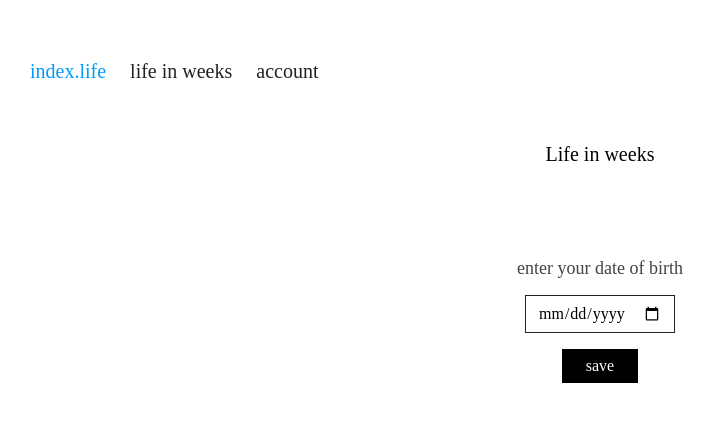
After one commit to CryptoNerf/index-life-local, a Flask app: page /life in a window 1280 px wide. The commit adds this page. Shown: the top 442 px of the page, without its empty margins (40-754 px from the left). Run offline with Flask 3, Linux system fonts and the light colour scheme.

Commit message:
addLifeInWeeks

```diff
--- a/app/models.py
+++ b/app/models.py
@@ -40,6 +40,7 @@ class UserProfile(db.Model):
     username = db.Column(db.String(100), nullable=False, default='User')
     email = db.Column(db.String(120), nullable=True)
     photo_filename = db.Column(db.String(255), nullable=True)
+    birthdate = db.Column(db.Date, nullable=True)
     created_at = db.Column(db.DateTime, default=datetime.utcnow)
 
     def __repr__(self):
--- a/app/routes.py
+++ b/app/routes.py
@@ -264,6 +264,16 @@ def account():
         profile.username = request.form.get('username', 'User')
         profile.email = request.form.get('email', '')
 
+        # Handle birthdate
+        birthdate_str = request.form.get('birthdate', '').strip()
+        if birthdate_str:
+            try:
+                profile.birthdate = datetime.strptime(birthdate_str, '%Y-%m-%d').date()
+            except ValueError:
+                flash('Invalid birth date format', 'error')
+        else:
+            profile.birthdate = None
+
         # Handle photo upload
         if 'photo' in request.files:
             file = request.files['photo']
@@ -339,6 +349,57 @@ def stats():
                          year=year)
 
 
+@bp.route('/life')
+def life_calendar():
+    """Life in weeks calendar page"""
+    profile = UserProfile.query.first()
+    birthdate = profile.birthdate if profile else None
+
+    weeks_lived = None
+    current_week_index = None
+
+    if birthdate:
+        today = date.today()
+        if birthdate <= today:
+            days = (today - birthdate).days
+            weeks_lived = days // 7
+            current_week_index = min(weeks_lived, 80 * 52 - 1)
+
+    show_change_form = 'change' in request.args
+
+    return render_template('life_calendar.html',
+                           birthdate=birthdate,
+                           weeks_lived=weeks_lived,
+                           current_week_index=current_week_index,
+                           show_change_form=show_change_form)
+
+
+@bp.route('/life/set-birthdate', methods=['POST'])
+def life_set_birthdate():
+    """Save birthdate from the life calendar prompt form"""
+    birthdate_str = request.form.get('birthdate', '').strip()
+    if birthdate_str:
+        try:
+            bd = datetime.strptime(birthdate_str, '%Y-%m-%d').date()
+        except ValueError:
+            flash('Invalid date format', 'error')
+            return redirect(url_for('main.life_calendar'))
+
+        profile = UserProfile.query.first()
+        if not profile:
+            profile = UserProfile(username='User', email='')
+            db.session.add(profile)
+
+        profile.birthdate = bd
+        try:
+            db.session.commit()
+        except Exception as e:
+            db.session.rollback()
+            flash(f'Error saving birthdate: {e}', 'error')
+
+    return redirect(url_for('main.life_calendar'))
+
+
 @bp.route('/export/markdown')
 def export_markdown():
     """Export all diary entries to Markdown format"""
--- /dev/null
+++ b/app/static/css/life_calendar.css
@@ -0,0 +1,316 @@
+/* ========== Base ========== */
+body {
+  font-family: 'Times New Roman', Times, serif;
+  background: #fff;
+  margin: 0;
+  padding: 0;
+}
+
+.main-header { width: 100%; }
+
+.top-menu {
+  display: flex;
+  gap: 24px;
+  font-size: 20px;
+  margin-top: 60px;
+  margin-left: 70px;
+}
+
+.menu-link {
+  color: #222;
+  text-decoration: none;
+  font-family: inherit;
+  transition: color 0.2s;
+}
+.menu-link:hover { text-decoration: underline; }
+.index-link { color: #009AFA; }
+
+/* ========== Page Layout ========== */
+.life-page {
+  display: flex;
+  flex-direction: column;
+  align-items: center;
+  padding: 40px 20px 60px;
+}
+
+.life-title {
+  font-size: 20px;
+  font-weight: normal;
+  margin-bottom: 32px;
+  text-align: center;
+}
+.life-title-print { display: none; }
+
+/* ========== No-birthdate form ========== */
+.birthdate-prompt {
+  display: flex;
+  flex-direction: column;
+  align-items: center;
+  gap: 16px;
+  margin-top: 60px;
+}
+
+.birthdate-prompt label {
+  font-size: 18px;
+  color: #444;
+}
+
+.birthdate-input {
+  font-family: 'Times New Roman', Times, serif;
+  font-size: 16px;
+  border: 1px solid #222;
+  padding: 8px 12px;
+  background: #fff;
+  outline: none;
+}
+
+.birthdate-input:focus { border-color: #000; }
+
+.life-btn {
+  font-family: 'Times New Roman', Times, serif;
+  font-size: 16px;
+  background: #000;
+  color: #fff;
+  border: none;
+  padding: 8px 24px;
+  cursor: pointer;
+}
+
+.life-btn-outline {
+  font-family: 'Times New Roman', Times, serif;
+  font-size: 14px;
+  background: #fff;
+  color: #222;
+  border: 1px solid #222;
+  padding: 6px 18px;
+  cursor: pointer;
+  text-decoration: none;
+  display: inline-block;
+}
+.life-btn-outline:hover { background: #222; color: #fff; }
+
+/* ========== Grid wrapper ========== */
+.life-grid-outer {
+  display: flex;
+  flex-direction: column;
+  align-items: flex-start;
+  margin-bottom: 24px;
+}
+
+/* Week column labels row */
+.week-labels-row {
+  display: flex;
+  align-items: center;
+  margin-bottom: 2px;
+}
+
+.row-label-spacer {
+  width: 28px;
+  flex-shrink: 0;
+}
+
+.week-label-cell {
+  width: 11px;
+  height: 14px;
+  flex-shrink: 0;
+  font-size: 14px;
+  color: #888;
+  text-align: center;
+  line-height: 14px;
+  margin: 0 1px;
+}
+
+/* Each year row */
+.year-row {
+  display: flex;
+  align-items: center;
+  margin-bottom: 1px;
+}
+
+.year-label {
+  width: 28px;
+  font-size: 14px;
+  color: #888;
+  text-align: right;
+  padding-right: 4px;
+  flex-shrink: 0;
+  line-height: 11px;
+}
+
+/* Individual cell */
+.life-cell {
+  width: 11px;
+  height: 11px;
+  border: 1px solid #222;
+  flex-shrink: 0;
+  margin: 0 1px;
+  box-sizing: border-box;
+}
+
+.life-cell.lived {
+  background: #000;
+  border-color: #000;
+}
+
+.life-cell.current-week {
+  background: #009AFA;
+  border-color: #000000;
+}
+
+/* ========== Stats line ========== */
+.life-stats {
+  font-size: 14px;
+  color: #666;
+  margin-top: 4px;
+  margin-bottom: 16px;
+  text-align: center;
+}
+
+/* ========== Actions ========== */
+.life-actions {
+  display: flex;
+  gap: 12px;
+  align-items: center;
+  margin-top: 8px;
+}
+
+/* ========== Print ========== */
+@media print {
+  @page {
+    size: A4;
+    margin: 18mm;
+  }
+
+  body {
+    margin: 0;
+    background: #fff;
+  }
+
+  .no-print {
+    display: none !important;
+  }
+
+  .life-page {
+    padding: 0;
+    margin: 0;
+  }
+
+  .life-title {
+    font-size: 14pt;
+    margin: 0 0 10mm 0;
+  }
+
+  .life-title-screen { display: none; }
+  .life-title-print { display: inline; }
+
+  .life-grid-outer {
+    align-items: center;
+    margin: 0;
+  }
+
+  .life-grid-outer {
+    --cell-size: 2mm;
+    --cell-gap: 0.7mm;
+    --label-width: 9mm;
+  }
+
+  .week-labels-row {
+    display: grid;
+    grid-template-columns: var(--label-width) repeat(52, var(--cell-size));
+    column-gap: var(--cell-gap);
+    align-items: end;
+    margin-bottom: var(--cell-gap);
+    justify-content: start;
+  }
+
+  .row-label-spacer {
+    width: var(--label-width);
+  }
+
+  .week-label-cell {
+    width: var(--cell-size);
+    height: 14px;
+    margin: 0;
+    font-size: 14px !important;
+    line-height: 1;
+    flex: 0 0 auto;
+    box-sizing: border-box;
+    color: #333;
+  }
+
+  .year-row {
+    display: grid;
+    grid-template-columns: var(--label-width) repeat(52, var(--cell-size));
+    column-gap: var(--cell-gap);
+    align-items: center;
+    margin-bottom: var(--cell-gap);
+    height: var(--cell-size);
+    justify-content: start;
+  }
+
+  .year-label {
+    width: var(--label-width);
+    padding-right: 2mm;
+    font-size: 14px !important;
+    color: #333;
+    line-height: 1;
+    height: var(--cell-size);
+    display: flex;
+    align-items: center;
+    justify-content: flex-end;
+    overflow: visible;
+  }
+
+  .life-cell {
+    width: var(--cell-size);
+    height: var(--cell-size);
+    margin: 0;
+    border: 0.25mm solid #000;
+    flex: 0 0 auto;
+    box-sizing: border-box;
+    -webkit-print-color-adjust: exact;
+    print-color-adjust: exact;
+  }
+
+  .life-cell.lived {
+    background: #000;
+    border-color: #000;
+    -webkit-print-color-adjust: exact;
+    print-color-adjust: exact;
+  }
+
+  .life-cell.current-week {
+    background: #fff;
+    border-color: #000;
+  }
+}
+
+/* ========== Mobile ========== */
+@media (max-width: 768px) {
+  .top-menu {
+    flex-direction: column;
+    align-items: center;
+    margin-left: 0;
+    margin-top: 30px;
+    padding: 0 20px;
+  }
+
+  .life-cell {
+    width: 6px;
+    height: 6px;
+    margin: 0;
+  }
+
+  .week-label-cell {
+    width: 6px;
+    margin: 0;
+    font-size: 7px;
+  }
+
+  .year-label {
+    font-size: 8px;
+    width: 20px;
+  }
+
+  .row-label-spacer { width: 20px; }
+}
--- a/app/templates/edit_day.html
+++ b/app/templates/edit_day.html
@@ -33,8 +33,8 @@
   <header class="main-header">
     <nav class="top-menu">
       <a href="{{ url_for('main.mood_grid') }}" class="menu-link index-link">index.life</a>
+      <a href="{{ url_for('main.life_calendar') }}" class="menu-link">life in weeks</a>
       <a href="{{ url_for('main.account') }}" class="menu-link">account</a>
-      <a href="{{ url_for('main.what_is_index') }}" class="menu-link">what is index.life?</a>
     </nav>
   </header>
   <div class="center-content">
--- /dev/null
+++ b/app/templates/life_calendar.html
@@ -0,0 +1,98 @@
+<!DOCTYPE html>
+<html lang="en">
+<head>
+  <meta charset="UTF-8">
+  <meta name="viewport" content="width=device-width, initial-scale=1.0">
+  <title>life in weeks</title>
+  <link rel="icon" type="image/x-icon" href="{{ url_for('static', filename='images/favicon.ico') }}">
+  <link rel="apple-touch-icon" sizes="180x180" href="{{ url_for('static', filename='images/apple-touch-icon.png') }}">
+  <link rel="manifest" href="{{ url_for('static', filename='images/site.webmanifest') }}">
+  <link rel="stylesheet" href="{{ url_for('static', filename='css/life_calendar.css') }}">
+</head>
+<body>
+  <header class="main-header no-print">
+    <nav class="top-menu">
+      <a href="{{ url_for('main.mood_grid') }}" class="menu-link index-link">index.life</a>
+      <a href="{{ url_for('main.life_calendar') }}" class="menu-link">life in weeks</a>
+      <a href="{{ url_for('main.account') }}" class="menu-link">account</a>
+    </nav>
+  </header>
+
+  <div class="life-page">
+
+    {% if not birthdate or show_change_form %}
+      <!-- No birthdate set OR user clicked "change": show prompt -->
+      <p class="life-title">
+        <span class="life-title-screen">Life in weeks</span>
+        <span class="life-title-print">Your life in weeks.</span>
+      </p>
+      <form class="birthdate-prompt" method="POST" action="{{ url_for('main.life_set_birthdate') }}">
+        <label for="birthdate-input">
+          {% if show_change_form %}change your date of birth{% else %}enter your date of birth{% endif %}
+        </label>
+        <input
+          type="date"
+          id="birthdate-input"
+          name="birthdate"
+          class="birthdate-input"
+          value="{{ birthdate.strftime('%Y-%m-%d') if birthdate else '' }}"
+          required
+        >
+        <button type="submit" class="life-btn">save</button>
+        {% if show_change_form %}
+          <a href="{{ url_for('main.life_calendar') }}" class="menu-link" style="font-size:14px;color:#888;">cancel</a>
+        {% endif %}
+      </form>
+
+    {% else %}
+      <!-- Birthdate set: show grid then buttons below -->
+      <p class="life-title">
+        <span class="life-title-screen">Life in weeks</span>
+        <span class="life-title-print">Your life in weeks.</span>
+      </p>
+
+      <div class="life-grid-outer">
+        <!-- Week column labels row -->
+        <div class="week-labels-row">
+          <div class="row-label-spacer"></div>
+          {% for week in range(52) %}
+            <div class="week-label-cell">
+              {% if (week + 1) % 5 == 0 %}{{ week + 1 }}{% endif %}
+            </div>
+          {% endfor %}
+        </div>
+
+        <!-- Year rows -->
+        {% for year in range(80) %}
+          <div class="year-row">
+            <div class="year-label">
+              {% if (year + 1) % 5 == 0 %}{{ year + 1 }}{% endif %}
+            </div>
+            {% for week in range(52) %}
+              {% set idx = year * 52 + week %}
+              <div class="life-cell
+                {%- if weeks_lived is not none and idx < weeks_lived %} lived
+                {%- elif current_week_index is not none and idx == current_week_index %} current-week
+                {%- endif %}"></div>
+            {% endfor %}
+          </div>
+        {% endfor %}
+      </div>
+
+      <!-- Stats and actions below the grid -->
+      {% if weeks_lived is not none %}
+        <p class="life-stats no-print">
+          {{ weeks_lived }} weeks lived &nbsp;·&nbsp; {{ (weeks_lived / 52.18) | round(1) }} years
+        </p>
+      {% endif %}
+
+      <div class="life-actions no-print">
+        <button class="life-btn" onclick="window.print()">print</button>
+        <a href="{{ url_for('main.life_calendar', change=1) }}" class="life-btn-outline">change birthdate</a>
+      </div>
+
+    {% endif %}
+
+  </div>
+</body>
+</html>
--- a/app/templates/mood_grid.html
+++ b/app/templates/mood_grid.html
@@ -28,8 +28,8 @@
   <header class="main-header">
     <nav class="top-menu">
       <a href="{{ url_for('main.mood_grid') }}" class="menu-link index-link">index.life</a>
+      <a href="{{ url_for('main.life_calendar') }}" class="menu-link">life in weeks</a>
       <a href="{{ url_for('main.account') }}" class="menu-link">account</a>
-      <a href="{{ url_for('main.what_is_index') }}" class="menu-link">what is index.life?</a>
     </nav>
   </header>
   <div style="text-align: center; margin: 20px 0;">
```
Also changed, not shown: app/__init__.py (+9 -0 lines), app/static/css/account.css (+9 -0 lines), app/templates/account.html (+9 -1 lines), app/templates/what_is_index.html (+4 -4 lines).
